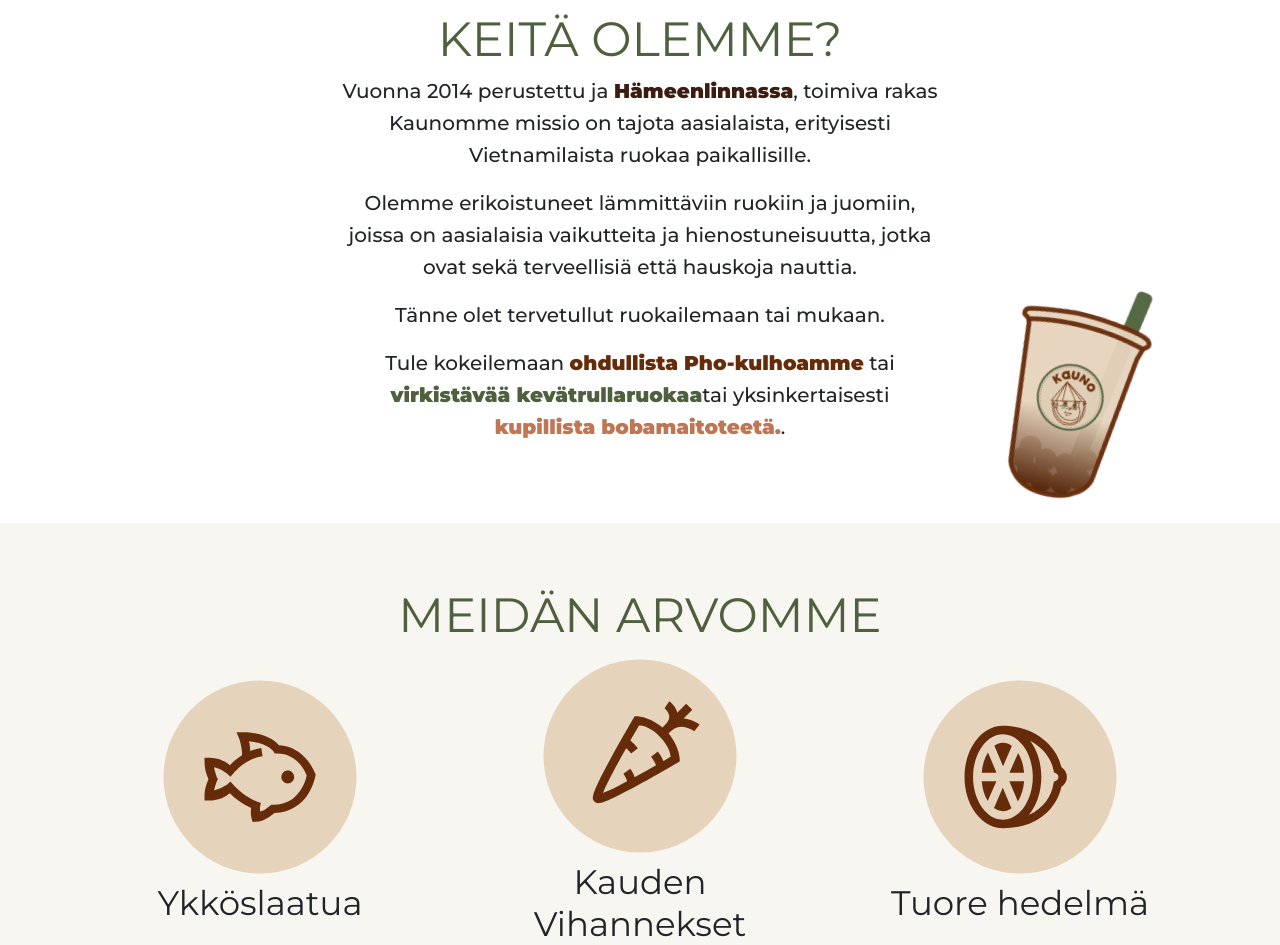
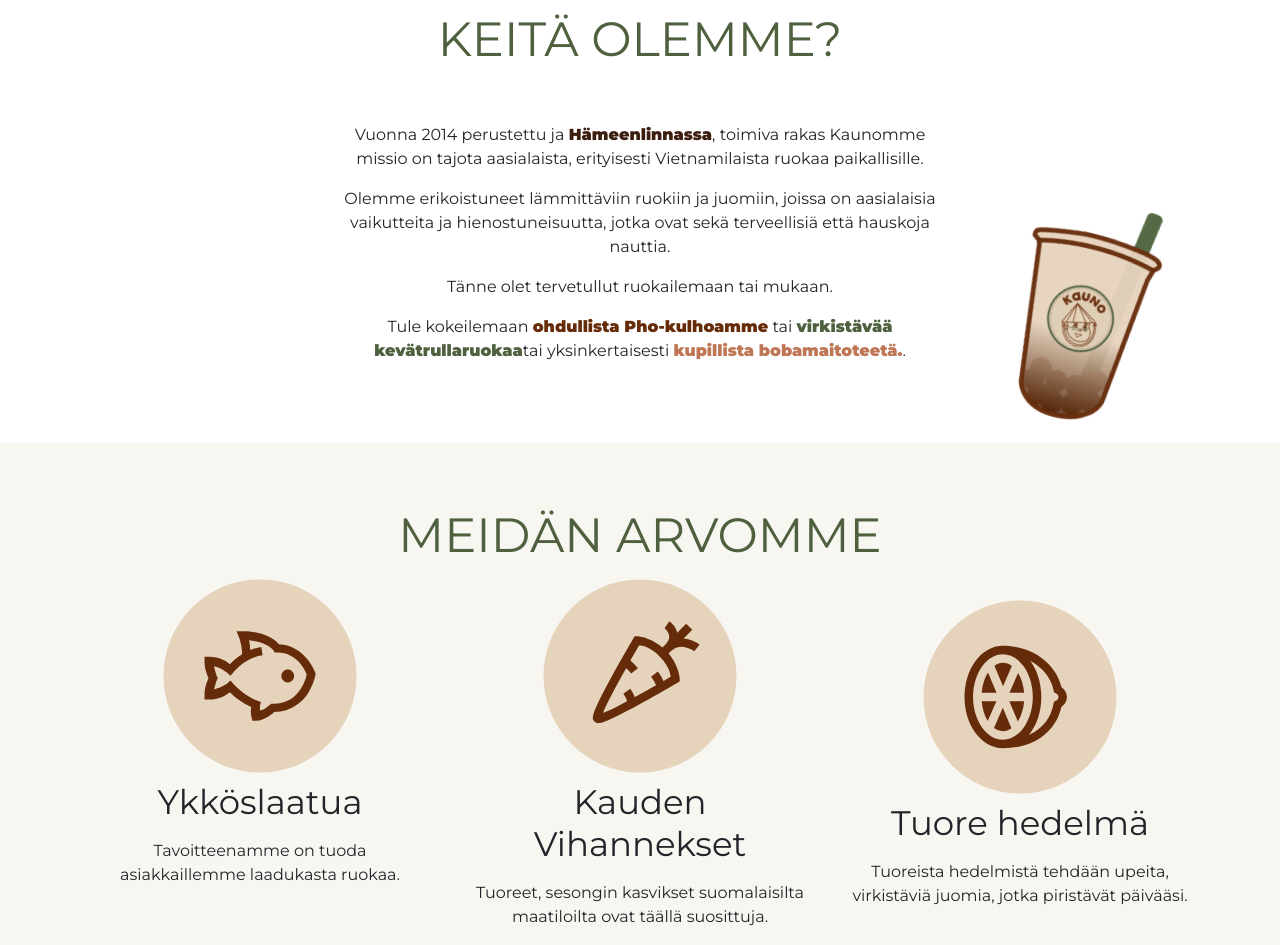
Before and after one commit to phuoc94/kauno-restaurant, a Next.js app: page /about-us in a window 1280 px wide. Shown: the part 960-1905 px from the top of the page. Built offline with nearby package versions, Linux system fonts and the light colour scheme.

Commit message:
fix font-size

```diff
--- a/pages/about-us.js
+++ b/pages/about-us.js
@@ -32,30 +32,43 @@ export default function AboutUs() {
             <Typography
               variant="h3"
               component="h2"
-              className="text-uppercase font-classique-saigon color-primary text-center"
+              className="text-uppercase font-classique-saigon color-primary text-center pb-5"
             >
               KEITÄ OLEMME?
             </Typography>
-            <Typography variant="h6" component="p" className="text-center py-2">
+            <div>
+              <Typography
+                variant="body1"
+                component="p"
+                className="text-center py-2 font-size-18"
+              >
                 Vuonna 2014 perustettu ja{' '}
                 <span className="font-weight-900 color-d-sienna">
                   Hämeenlinnassa
                 </span>
-              , toimiva rakas Kaunomme missio on tajota aasialaista, erityisesti
-              Vietnamilaista ruokaa paikallisille.
+                , toimiva rakas Kaunomme missio on tajota aasialaista,
+                erityisesti Vietnamilaista ruokaa paikallisille.
               </Typography>
-            <Typography variant="h6" component="p" className="text-center py-2">
+              <Typography
+                variant="body1"
+                component="p"
+                className="text-center py-2 font-size-18"
+              >
                 Olemme erikoistuneet lämmittäviin ruokiin ja juomiin, joissa on
                 aasialaisia vaikutteita ja hienostuneisuutta, jotka ovat sekä
                 terveellisiä että hauskoja nauttia.
               </Typography>
-            <Typography variant="h6" component="p" className="text-center py-2">
+              <Typography
+                variant="body1"
+                component="p"
+                className="text-center py-2 font-size-18"
+              >
                 Tänne olet tervetullut ruokailemaan tai mukaan.
               </Typography>
               <Typography
-              variant="h6"
+                variant="body1"
                 component="p"
-              className="text-center py-2 pb-3"
+                className="text-center py-2 pb-3 font-size-18"
               >
                 Tule kokeilemaan{' '}
                 <span className="font-weight-900 color-seal-brown">
@@ -73,6 +86,7 @@ export default function AboutUs() {
                 </b>
                 .
               </Typography>
+            </div>
           </Col>
           <Col className="col-lg-2 	col-12">
             <Col className="d-flex align-items-end justify-content-end h-100 image">
@@ -91,19 +105,20 @@ export default function AboutUs() {
         </Typography>
         <Container>
           <Row className="mt-3">
-            <Col className="d-flex justify-content-center flex-column col-lg-4 col-12">
+            <Col className="d-flex flex-column col-lg-4 col-12">
               <Image src={Fish} alt="fish" />
+
               <Typography
                 variant="h4"
                 component="h4"
-                className="text-center p-2"
+                className="text-center p-2 font-size-32"
               >
                 Ykköslaatua
               </Typography>
               <Typography
-                variant="h6"
+                variant="body1"
                 component="p"
-                className="text-center p-2"
+                className="text-center p-2 font-size-18"
               >
                 Tavoitteenamme on tuoda asiakkaillemme laadukasta ruokaa.
               </Typography>
@@ -114,14 +129,14 @@ export default function AboutUs() {
               <Typography
                 variant="h4"
                 component="h4"
-                className="text-center p-2"
+                className="text-center p-2 font-size-32"
               >
                 Kauden Vihannekset
               </Typography>
               <Typography
-                variant="h6"
+                variant="body1"
                 component="p"
-                className="text-center p-2"
+                className="text-center p-2 font-size-18"
               >
                 Tuoreet, sesongin kasvikset suomalaisilta maatiloilta ovat
                 täällä suosittuja.
@@ -133,14 +148,14 @@ export default function AboutUs() {
               <Typography
                 variant="h4"
                 component="h4"
-                className="text-center p-2"
+                className="text-center p-2 font-size-32"
               >
                 Tuore hedelmä
               </Typography>
               <Typography
-                variant="h6"
+                variant="body1"
                 component="p"
-                className="text-center p-2"
+                className="text-center p-2 font-size-18"
               >
                 Tuoreista hedelmistä tehdään upeita, virkistäviä juomia, jotka
                 piristävät päivääsi.
--- a/styles/globals.css
+++ b/styles/globals.css
@@ -49,6 +49,14 @@ a {
   //font-family: 'ClassiqueSaigon';
   font-family: 'Montserrat' !important;
   font-weight: 500;
+}
+
+.font-size-18 {
+  font-size: 18px;
+}
+
+.font-size-32 {
+  font-size: 32px;
 }
 
 .color-primary {
```
Lines whose indentation alone changed are shown as unchanged.
